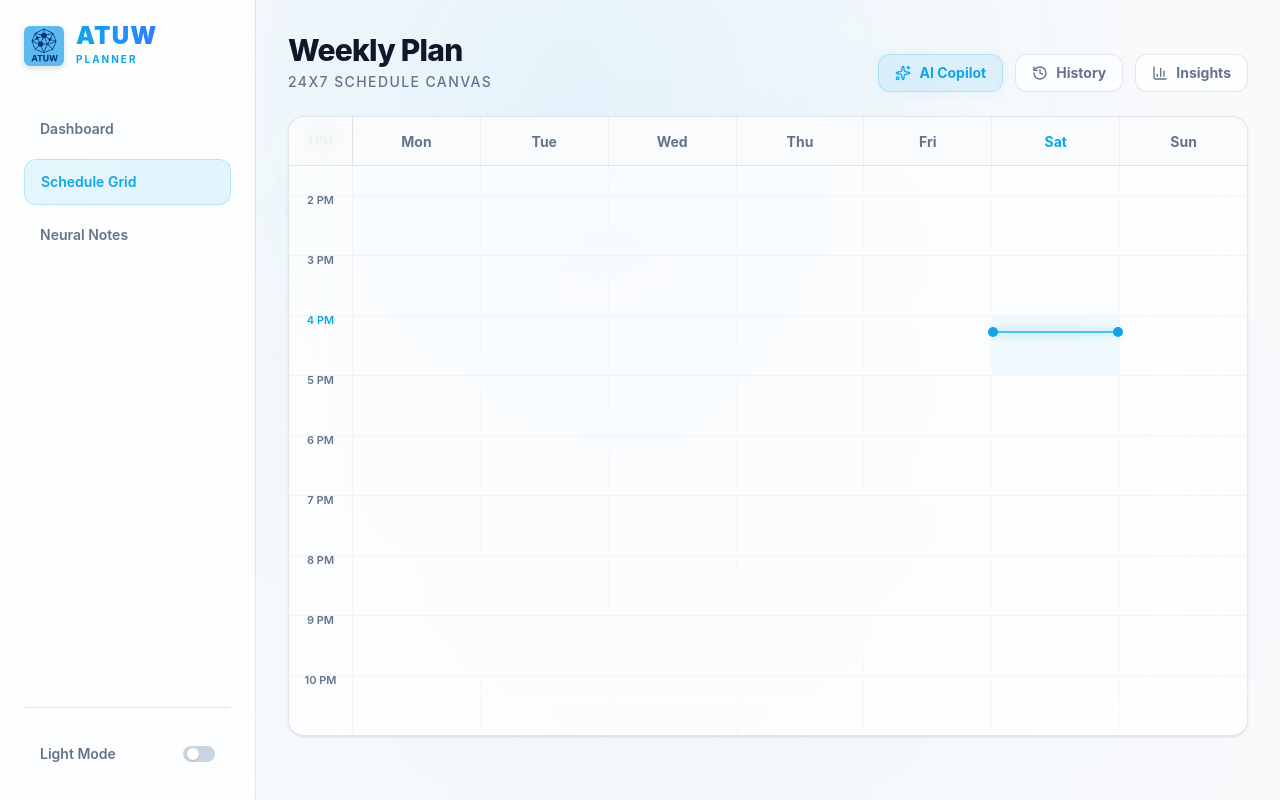
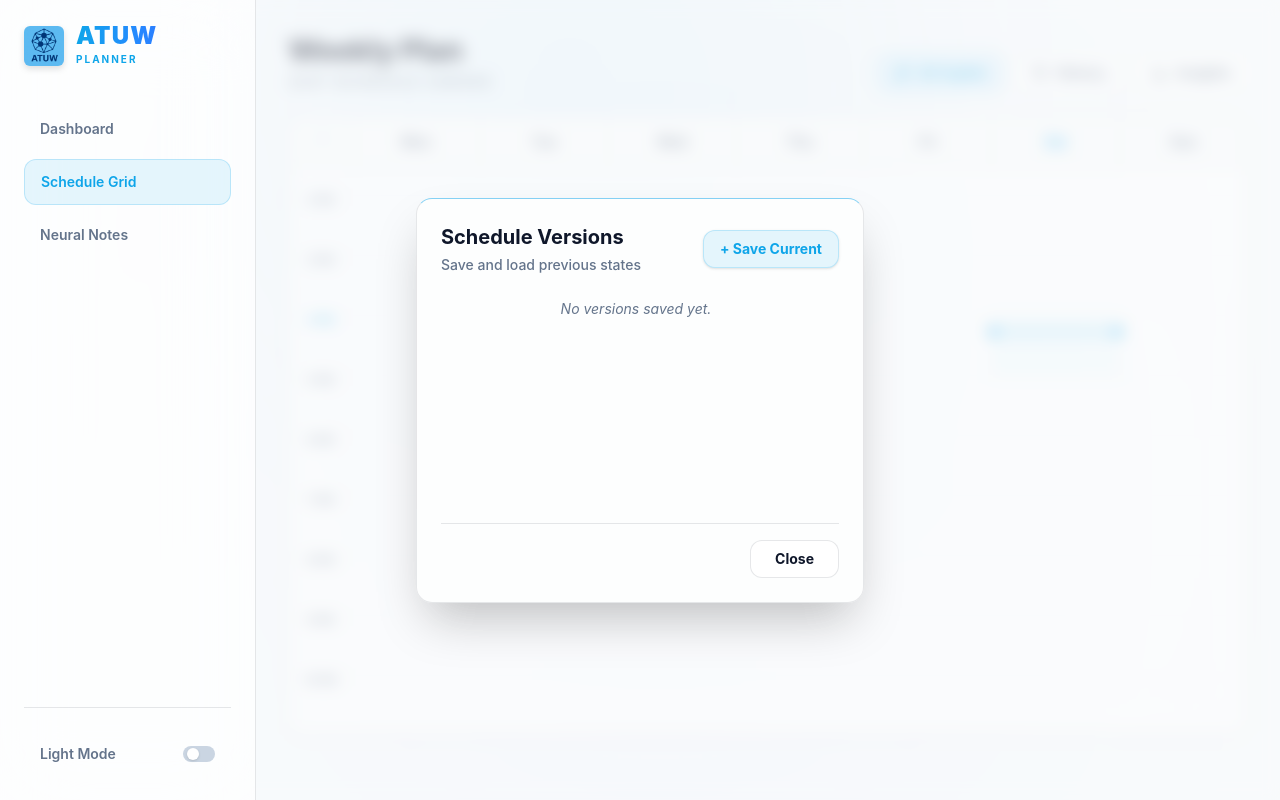
Before and after one commit to AryanChauhanA/ATUW-PLANNER, a React (Vite) app: page /schedule in a window 1280 px wide. Both pictures are taken after a click on the button "History". Built offline with nearby package versions, Linux system fonts and the light colour scheme.

Commit message:
add Insights

```diff
--- /dev/null
+++ b/src/components/schedule/HistoryModal.jsx
@@ -0,0 +1,101 @@
+import { useState, useEffect } from 'react'
+
+export default function HistoryModal({ isOpen, onClose, currentTasks, onLoadSnapshot }) {
+  // Load history from local storage
+  const [history, setHistory] = useState(() => {
+    const savedHistory = localStorage.getItem('atuw_history')
+    return savedHistory ? JSON.parse(savedHistory) : []
+  })
+
+  // Auto-save history changes to local storage
+  useEffect(() => {
+    localStorage.setItem('atuw_history', JSON.stringify(history))
+  }, [history])
+
+  if (!isOpen) return null
+
+  // Create a new snapshot of the current schedule
+  const handleSaveSnapshot = () => {
+    const newSnapshot = {
+      id: Math.random().toString(36).substr(2, 9),
+      timestamp: new Date().toLocaleString([], {
+        year: 'numeric', month: 'short', day: 'numeric',
+        hour: '2-digit', minute: '2-digit'
+      }),
+      name: `Snapshot ${history.length + 1}`,
+      tasks: [...currentTasks] // Deep copy of current tasks
+    }
+    setHistory([newSnapshot, ...history]) // Add to top of list
+  }
+
+
+
+  const handleDelete = (id) => {
+    setHistory(history.filter(h => h.id !== id))
+  }
+
+  return (
+    <div className="fixed inset-0 z-50 flex items-center justify-center bg-background/60 backdrop-blur-sm transition-opacity">
+      <div className="bg-surface border border-border p-6 rounded-2xl shadow-2xl w-full max-w-md border-t-brand/50 flex flex-col max-h-[80vh]">
+
+        <div className="flex justify-between items-center mb-6">
+          <div>
+            <h2 className="text-xl font-bold text-primary">Schedule Versions</h2>
+            <p className="text-sm font-medium text-muted mt-1">Save and load previous states</p>
+          </div>
+          <button
+            onClick={handleSaveSnapshot}
+            className="px-4 py-2 bg-brand/10 text-brand border border-brand/20 rounded-xl text-sm font-bold hover:bg-brand hover:text-white transition-all shadow-sm"
+          >
+            + Save Current
+          </button>
+        </div>
+
+        {/* Scrollable List of Snapshots */}
+        <div className="flex-1 overflow-y-auto pr-2 space-y-3 custom-scrollbar min-h-[200px]">
+          {history.length === 0 ? (
+            <div className="h-full flex items-center justify-center text-muted text-sm italic">
+              No versions saved yet.
+            </div>
+          ) : (
+            history.map((snapshot) => (
+              <div key={snapshot.id} className="p-4 bg-background border border-border rounded-xl flex items-center justify-between group hover:border-brand/30 transition-colors">
+                <div>
+                  <h3 className="font-bold text-primary text-sm">{snapshot.name}</h3>
+                  <p className="text-xs text-muted mt-1">{snapshot.timestamp}</p>
+                </div>
+                <div className="flex gap-2 opacity-0 group-hover:opacity-100 transition-opacity">
+                  <button
+                    onClick={() => handleDelete(snapshot.id)}
+                    className="px-3 py-1.5 text-xs font-bold text-red-500 hover:bg-red-500/10 rounded-lg transition-colors"
+                  >
+                    Delete
+                  </button>
+                  <button
+                    onClick={() => {
+                      onLoadSnapshot(snapshot.tasks)
+                      onClose()
+                    }}
+                    className="px-3 py-1.5 bg-surface text-primary border border-border rounded-lg text-xs font-bold hover:bg-surface-hover transition-colors"
+                  >
+                    Load
+                  </button>
+                </div>
+              </div>
+            ))
+          )}
+        </div>
+
+        <div className="mt-6 pt-4 border-t border-border flex justify-end">
+          <button
+            onClick={onClose}
+            className="px-6 py-2 bg-surface text-primary border border-border rounded-xl text-sm font-bold hover:bg-surface-hover transition-all"
+          >
+            Close
+          </button>
+        </div>
+
+      </div>
+    </div>
+  )
+}
--- /dev/null
+++ b/src/components/schedule/InsightsModal.jsx
@@ -0,0 +1,87 @@
+import { BarChart3 } from 'lucide-react'
+
+export default function InsightsModal({ isOpen, onClose, tasks }) {
+  if (!isOpen) return null
+
+  // Math Engine: Calculate total minutes per category
+  const stats = tasks.reduce((acc, task) => {
+    const cat = task.category || 'Other'
+    acc[cat] = (acc[cat] || 0) + task.duration
+    acc.total = (acc.total || 0) + task.duration
+    return acc
+  }, { total: 0 })
+
+  // Helper to convert minutes to "Xh Ym"
+  const formatTime = (minutes) => {
+    if (!minutes) return '0h 0m'
+    const h = Math.floor(minutes / 60)
+    const m = minutes % 60
+    return `${h}h ${m > 0 ? m + 'm' : '0m'}`
+  }
+
+  // Pre-defined colors for standard categories, with a fallback for custom ones
+  const getCategoryColor = (cat) => {
+    if (cat === 'Exam') return 'bg-red-500'
+    if (cat === 'Self Study') return 'bg-brand'
+    if (cat === 'Other') return 'bg-emerald-500'
+    return 'bg-purple-500'
+  }
+
+  return (
+    <div className="fixed inset-0 z-50 flex items-center justify-center bg-background/60 backdrop-blur-sm transition-opacity">
+      <div className="bg-surface border border-border p-6 rounded-2xl shadow-2xl w-full max-w-sm border-t-brand/50 flex flex-col">
+
+        <div className="flex items-center gap-3 mb-6">
+          <div className="p-2 bg-brand/10 text-brand rounded-lg">
+            <BarChart3 size={20} />
+          </div>
+          <div>
+            <h2 className="text-xl font-bold text-primary">Weekly Insights</h2>
+            <p className="text-sm font-medium text-muted mt-0.5">Total Time: {formatTime(stats.total)}</p>
+          </div>
+        </div>
+
+        <div className="flex-1 space-y-4 mb-8">
+          {Object.entries(stats).map(([category, minutes]) => {
+            if (category === 'total') return null
+
+            // Calculate percentage for the visual bar
+            const percentage = stats.total > 0 ? (minutes / stats.total) * 100 : 0
+
+            return (
+              <div key={category}>
+                <div className="flex justify-between text-sm mb-1.5">
+                  <span className="font-bold text-primary">{category}</span>
+                  <span className="font-medium text-muted">{formatTime(minutes)}</span>
+                </div>
+                {/* Visual Progress Bar */}
+                <div className="w-full h-2 bg-background border border-border rounded-full overflow-hidden">
+                  <div
+                    className={`h-full rounded-full ${getCategoryColor(category)}`}
+                    style={{ width: `${percentage}%` }}
+                  ></div>
+                </div>
+              </div>
+            )
+          })}
+
+          {Object.keys(stats).length <= 1 && (
+            <div className="text-center text-muted text-sm italic py-4">
+              Add tasks to your schedule to see insights.
+            </div>
+          )}
+        </div>
+
+        <div className="flex justify-end pt-4 border-t border-border">
+          <button
+            onClick={onClose}
+            className="px-6 py-2 bg-surface text-primary border border-border rounded-xl text-sm font-bold hover:bg-surface-hover transition-all"
+          >
+            Close
+          </button>
+        </div>
+
+      </div>
+    </div>
+  )
+}
--- a/src/components/schedule/TaskModal.jsx
+++ b/src/components/schedule/TaskModal.jsx
@@ -48,6 +48,12 @@ export default function TaskModal({ isOpen, onClose, onSave, onDelete, selectedS
     if (h === 0) return '12 AM'
     if (h === 12) return '12 PM'
     return h > 12 ? `${h - 12} PM` : `${h} AM`
+  }
+
+  const handleKeyDown = (e) => {
+    if (e.key === 'Enter') {
+      handleSave()
+    }
   }
 
   const handleSave = () => {
@@ -109,6 +115,7 @@ export default function TaskModal({ isOpen, onClose, onSave, onDelete, selectedS
         <input
           type="text"
           value={title}
+          onKeyDown={handleKeyDown}
           onChange={(e) => setTitle(e.target.value)}
           placeholder="Task Name"
           className="w-full bg-background border border-border rounded-xl px-4 py-3 mb-4 text-primary focus:outline-none focus:border-brand/50 focus:ring-1 focus:ring-brand/50 transition-all placeholder:text-muted/50"
--- a/src/pages/Schedule.jsx
+++ b/src/pages/Schedule.jsx
@@ -2,19 +2,25 @@ import { useState, useEffect } from 'react'
 import { Sparkles, History, BarChart3 } from 'lucide-react'
 import Grid from '../components/schedule/Grid'
 import TaskModal from '../components/schedule/TaskModal'
+import HistoryModal from '../components/schedule/HistoryModal'
+import InsightsModal from '../components/schedule/InsightsModal'
 
 export default function Schedule() {
-  // 1. Load tasks from Local Storage on initial load
+
+    const [isInsightsOpen, setIsInsightsOpen] = useState(false)
+
   const [tasks, setTasks] = useState(() => {
     const savedTasks = localStorage.getItem('atuw_tasks')
     return savedTasks ? JSON.parse(savedTasks) : []
   })
 
+  // Modals state
   const [isModalOpen, setIsModalOpen] = useState(false)
+  const [isHistoryOpen, setIsHistoryOpen] = useState(false)
+
   const [selectedSlot, setSelectedSlot] = useState(null)
   const [editingTask, setEditingTask] = useState(null)
 
-  // 2. Automatically save to Local Storage whenever tasks change
   useEffect(() => {
     localStorage.setItem('atuw_tasks', JSON.stringify(tasks))
   }, [tasks])
@@ -33,11 +39,7 @@ export default function Schedule() {
 
   const handleSaveTask = (taskData) => {
     if (editingTask) {
-      setTasks(tasks.map(t =>
-        t.id === editingTask.id
-          ? { ...t, ...taskData }
-          : t
-      ))
+      setTasks(tasks.map(t => t.id === editingTask.id ? { ...t, ...taskData } : t))
     } else {
       const newTask = {
         id: Math.random().toString(36).substr(2, 9),
@@ -57,10 +59,14 @@ export default function Schedule() {
     setEditingTask(null)
   }
 
+  // Load a snapshot from the History Modal
+  const handleLoadSnapshot = (snapshotTasks) => {
+    setTasks(snapshotTasks)
+  }
+
   return (
     <div className="max-w-7xl mx-auto flex flex-col h-full pb-8">
 
-      {/* Header & Controls */}
       <div className="mb-6 flex justify-between items-end">
         <div>
           <h1 className="text-3xl font-extrabold text-primary tracking-tight">Weekly Plan</h1>
@@ -73,11 +79,21 @@ export default function Schedule() {
             <Sparkles size={16} />
             <span>AI Copilot</span>
           </button>
-          <button className="flex items-center gap-2 px-4 py-2 bg-surface hover:bg-surface-hover text-muted hover:text-primary text-sm font-bold rounded-xl border border-border transition-all">
+
+          {/* Wire up the History Button */}
+          <button
+            onClick={() => setIsHistoryOpen(true)}
+            className="flex items-center gap-2 px-4 py-2 bg-surface hover:bg-surface-hover text-muted hover:text-primary text-sm font-bold rounded-xl border border-border transition-all"
+          >
             <History size={16} />
             <span>History</span>
           </button>
-          <button className="flex items-center gap-2 px-4 py-2 bg-surface hover:bg-surface-hover text-muted hover:text-primary text-sm font-bold rounded-xl border border-border transition-all">
+
+         {/*INSIGHTS BUTTON */}
+          <button
+            onClick={() => setIsInsightsOpen(true)}
+            className="flex items-center gap-2 px-4 py-2 bg-surface hover:bg-surface-hover text-muted hover:text-primary text-sm font-bold rounded-xl border border-border transition-all"
+          >
             <BarChart3 size={16} />
             <span>Insights</span>
           </button>
@@ -103,6 +119,21 @@ export default function Schedule() {
         tasks={tasks}
       />
 
+      {/* Render History Modal */}
+      <HistoryModal
+        isOpen={isHistoryOpen}
+        onClose={() => setIsHistoryOpen(false)}
+        currentTasks={tasks}
+        onLoadSnapshot={handleLoadSnapshot}
+      />
+
+      {/* Render Insights Modal */}
+      <InsightsModal
+        isOpen={isInsightsOpen}
+        onClose={() => setIsInsightsOpen(false)}
+        tasks={tasks}
+      />
+
     </div>
   )
 }
```
